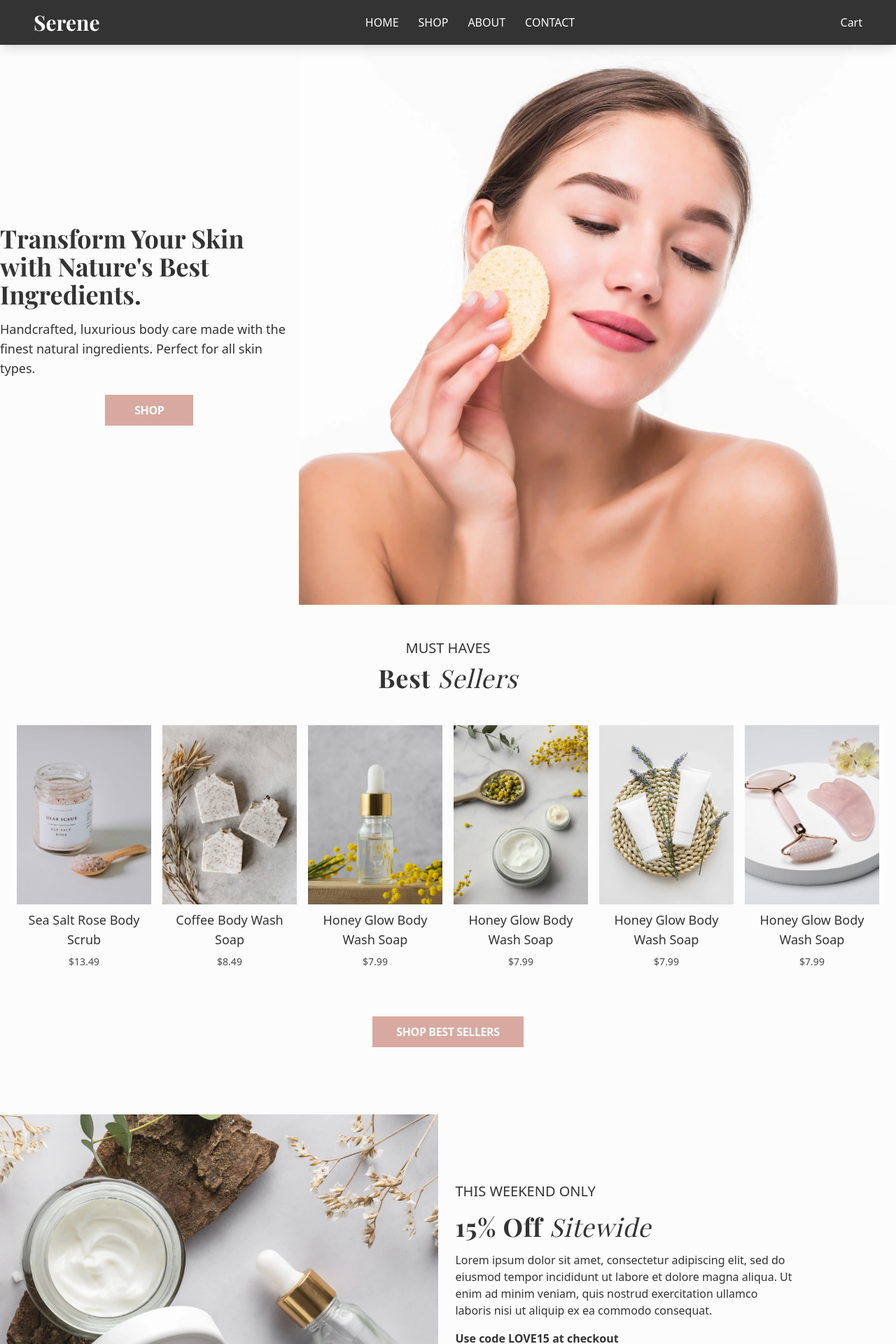
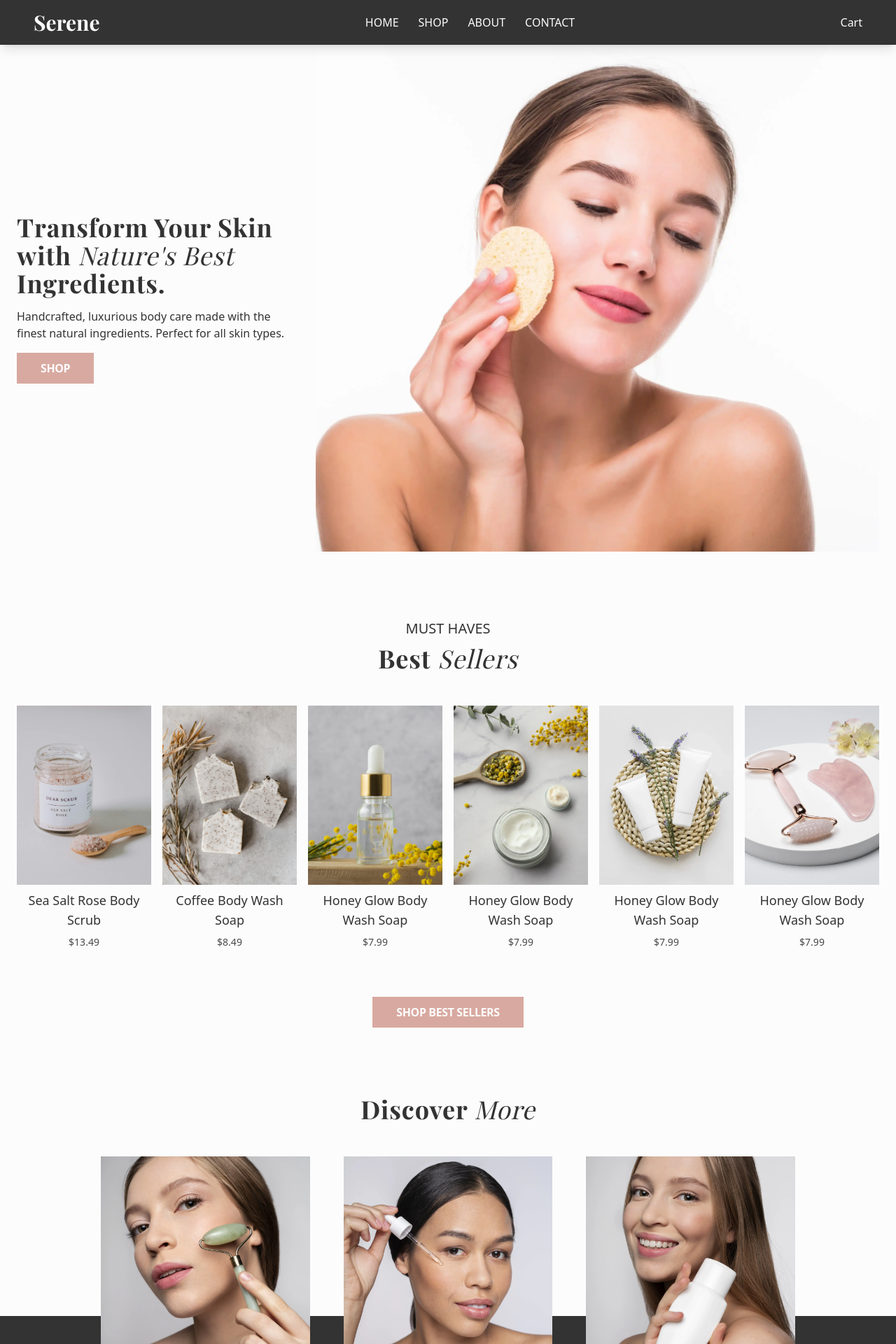
Before and after one commit to tansi-banansi/e-commerce, a React (Create React App) app: page / in a window 1280 px wide. Shown: the top 1920 px of the page at 70% size. Built offline with nearby package versions, Linux system fonts and the light colour scheme; a web font is replaced by a local one.

Commit message:
finish home page

```diff
--- a/src/components/ProductItem.js
+++ b/src/components/ProductItem.js
@@ -19,7 +19,7 @@ function ProductItem({product}) {
                 </Link>
             </div>
 
-            <div className="flex flex-col justify-between items-center space-y-2 mt-2 h-16 md:h-24 lg:h-32">
+            <div className="flex flex-col justify-between items-center space-y-2 mt-2 h-20 md:h-24 lg:h-32">
                 <div className='flex flex-col items-center space-y-2'>
                     <p className="text-lg font-medium  text-charcoal-gray text-center ">{product.name}</p>
                     <p className="text-sm text-muted-black">${product.price}</p>
--- a/src/page/Home.js
+++ b/src/page/Home.js
@@ -7,27 +7,32 @@ function Home(){
     return(
         <div className="mx-auto 2xl:max-w-7xl">
 
-            <header className="grid grid-cols-1 lg:grid-cols-3 h-screen xl:h-auto ">
+            <header className="pb-6 md:pb-12">
 
-                <div className="flex flex-col justify-center items-center h-screen lg:h-fulllg:items-start col-span-1 z-20 relative">
+                <div className="flex flex-row justify-between h-screen lg:h-auto lg:gap-6 px-6 2xl:px-0  ">
 
-                    <h2 className="text-3xl lg:text-4xl font-playfair font-bold text-soft-white  lg:text-charcoal-gray mb-4 leading-tight text-center lg:text-left">
-                        Transform Your Skin with Nature's Best Ingredients.
-                    </h2>
-                    <p className="text-base lg:text-lg  text-soft-white lg:text-charcoal-gray mb-6 text-center lg:text-left">
+                    <div className="flex flex-col justify-center lg:justify-between  items-center text-center lg:text-start lg:items-start w-full lg:w-1/3 z-20 relative space-y-3 md:space-y-4 2xl:space-y-6 md:py-48 lg:py-60">
+
+                        <p className="font-playfair text-3xl md:text-4xl tracking-wide text-soft-white lg:text-charcoal-gray">
+                            <span className="font-bold">Transform Your Skin with </span> <span className="italic">Nature's Best </span><span className="font-bold">Ingredients.</span>
+                        </p>
+
+                        <p className="text-sm md:text-base text-center md:text-start font-light text-soft-white lg:text-charcoal-gray">
                             Handcrafted, luxurious body care made with the finest natural ingredients. Perfect for all skin types.
                         </p>
-                    <Link to="/shop" className="py-2 px-10 uppercase tracking-tight font-semibold border-2 border-dusty-rose bg-dusty-rose text-soft-white hover:bg-transparent hover:shadow-sm hover:text-dusty-rose transition-all duration-300 text-center lg:text-left">
+                        <Link to="/shop" className="py-2 px-6 md:px-8 text-center uppercase tracking-tight font-semibold border-2 border-dusty-rose bg-dusty-rose text-soft-white hover:bg-transparent hover:shadow-lg hover:text-dusty-rose transition-all duration-300">
                             Shop
                         </Link>
+
                     </div>
 
-                <div className="hidden lg:block bg-cover bg-center h-full col-span-2" style={{ backgroundImage: `url('/img/100-003.webp')` }}></div>
+                    <div className="hidden lg:inline-block bg-cover bg-center lg:h-auto lg:w-2/3" style={{ backgroundImage: `url('/img/100-003.webp')`,backgroundRepeat: 'no-repeat' }}></div>
 
-                <div className="absolute inset-x-0 bg-black opacity-50 h-full lg:hidden z-10"></div>
+                    <div className="absolute inset-x-0 bg-black opacity-50 w-full h-full lg:hidden z-10"></div>
 
-                <div className="absolute inset-x-0 bg-cover bg-center lg:hidden h-full" style={{ backgroundImage: `url('/img/100-003.webp')` }}></div>
+                    <div className="absolute inset-x-0 bg-cover bg-center lg:hidden w-full h-full" style={{ backgroundImage: `url('/img/100-003.webp')` }}></div>
 
+                </div>
             </header>
 
             <section className="py-6 md:py-12">
@@ -55,29 +60,6 @@ function Home(){
 
             </section>
 
-            <section className="py-6 md:py-12">
-
-                <div className="flex flex-col-reverse md:flex-row justify-between h-auto gap-6">
-
-                    <div className="w-full md:w-1/2 h-72 bg-center  md:h-auto md:bg-fixed bg-cover " style={{ backgroundImage: "url('/img/100-004.webp')", backgroundRepeat: 'no-repeat',}}></div>
-
-                    <div className="relative flex flex-col justify-between items-center md:items-start md:justify-end space-y-3 md:space-y-4 2xl:space-y-8 md:my-24 md:w-1/2 md:pr-12 lg:pr-24 xl:pr-36 px-6 md:px-0">
-                        <p className="text-lg md:text-xl uppercase font-light text-charcoal-gray ">This weekend only</p>
-                        <p className="font-playfair text-3xl md:text-4xl tracking-wide text-charcoal-gray">
-                            <span className="font-bold">15% Off</span> <span className="italic">Sitewide</span>
-                        </p>
-                        <p className="text-sm md:text-base text-center md:text-start font-light text-charcoal-gray">
-                            Lorem ipsum dolor sit amet, consectetur adipiscing elit, sed do eiusmod tempor incididunt ut labore et dolore magna aliqua. Ut enim ad minim veniam, quis nostrud exercitation ullamco laboris nisi ut aliquip ex ea commodo consequat.
-                        </p>
-                        <p className="font-semibold text-charcoal-gray">Use code LOVE15 at checkout</p>
-                        <Link to="/shop" className="py-2 px-6 md:px-8 text-center uppercase tracking-tight font-semibold border-2 border-dusty-rose bg-dusty-rose text-soft-white hover:bg-transparent hover:shadow-lg hover:text-dusty-rose transition-all duration-300">
-                            Shop All
-                        </Link>
-                    </div>
-
-                </div>
-
-            </section>
 
 
 
@@ -141,7 +123,7 @@ function Home(){
 
                 <div className="flex flex-col-reverse md:flex-row justify-between h-auto gap-6">
 
-                    <div className="w-full md:w-1/2 h-72 bg-center  md:h-auto md:bg-fixed bg-cover " style={{ backgroundImage: "url('/img/100-004.webp')", backgroundRepeat: 'no-repeat',}}></div>
+                    <div className="w-full md:w-1/2 h-72 bg-center md:h-auto md:bg-fixed bg-cover " style={{ backgroundImage: "url('/img/100-004.webp')", backgroundRepeat: 'no-repeat',}}></div>
 
                     <div className="relative flex flex-col justify-between items-center md:items-start md:justify-end space-y-3 md:space-y-4 2xl:space-y-8 md:mt-24 md:w-1/2 md:pr-12 lg:pr-24 xl:pr-36 px-6 md:px-0">
                         <p className="text-lg md:text-xl uppercase font-light text-charcoal-gray ">This weekend only</p>
```
Lines whose indentation alone changed are shown as unchanged.
